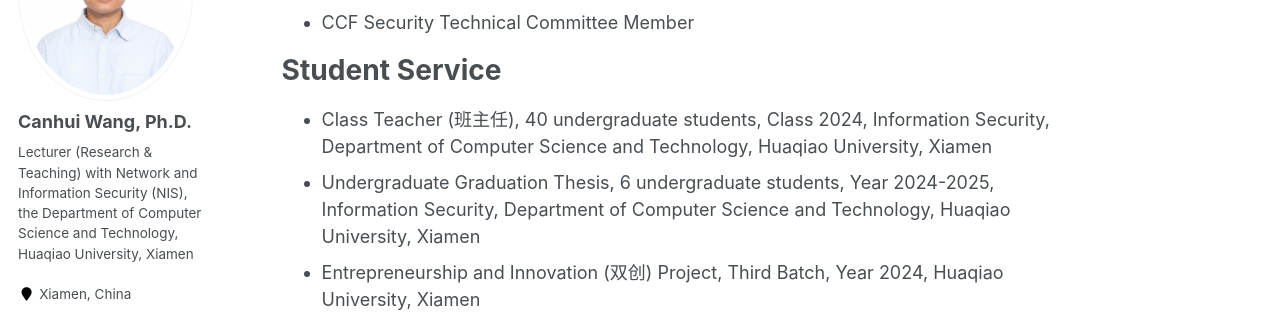
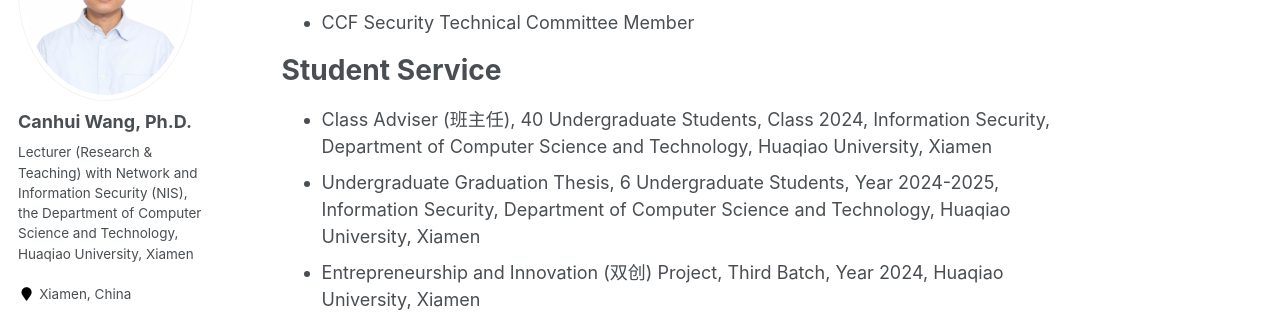
Before and after one commit to Canhui/canhui.github.io, a Jekyll site: the page built from _pages/about.md, in a window 1280 px wide and 900 px high, scrolled down 1667 px. Shown: the part 151-463 px from the top of the window. Built offline with Jekyll 4.4.1, drawn with Linux system fonts in a browser that asks for light colours.

Commit message:
Update about.md

```diff
--- a/_pages/about.md
+++ b/_pages/about.md
@@ -69,8 +69,8 @@ Professional Service
 
 Student Service
 ======
-* Class Teacher (班主任), 40 undergraduate students, Class 2024, Information Security, Department of Computer Science and Technology, Huaqiao University, Xiamen
-* Undergraduate Graduation Thesis, 6 undergraduate students, Year 2024-2025, Information Security, Department of Computer Science and Technology, Huaqiao University, Xiamen
+* Class Adviser (班主任), 40 Undergraduate Students, Class 2024, Information Security, Department of Computer Science and Technology, Huaqiao University, Xiamen
+* Undergraduate Graduation Thesis, 6 Undergraduate Students, Year 2024-2025, Information Security, Department of Computer Science and Technology, Huaqiao University, Xiamen
 * Entrepreneurship and Innovation (双创) Project, Third Batch, Year 2024, Huaqiao University, Xiamen
 
 
```
